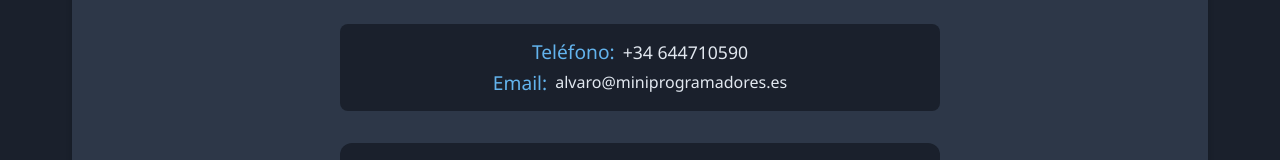
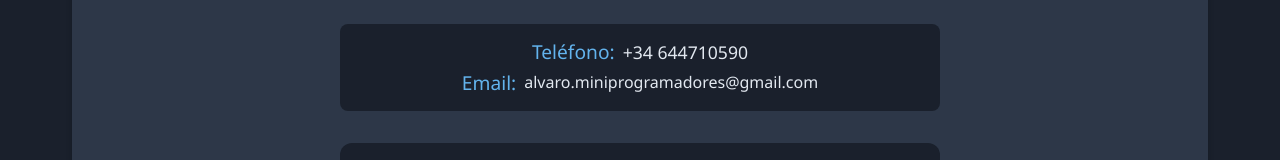
Before and after one commit to DKeAlvaro/mini-programadores, a plain HTML site: page contact.html in a window 1280 px wide. Shown: the part 240-400 px from the top of the page. Drawn offline with Linux system fonts and the light colour scheme.

Commit message:
Fixed contact mail

```diff
--- a/contact.html
+++ b/contact.html
@@ -44,7 +44,7 @@
                 </div>
                 <div class="contact-item">
                     <span class="email-label">Email:</span>
-                    <span class="email-address">alvaro@miniprogramadores.es</span>
+                    <span class="email-address">alvaro.miniprogramadores@gmail.com</span>
                 </div>
             </div>
 
```
